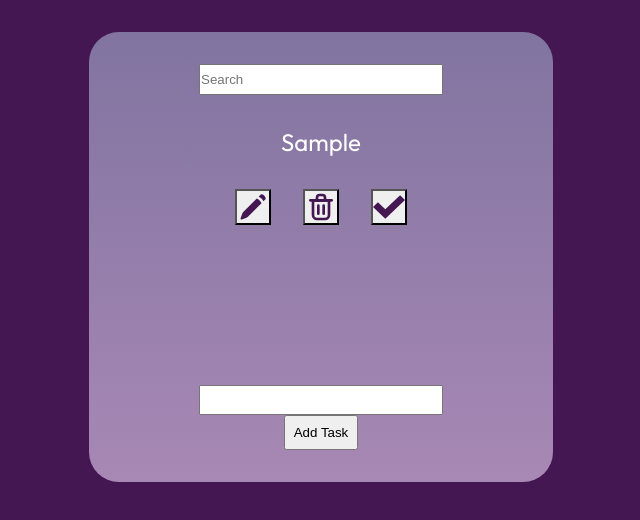
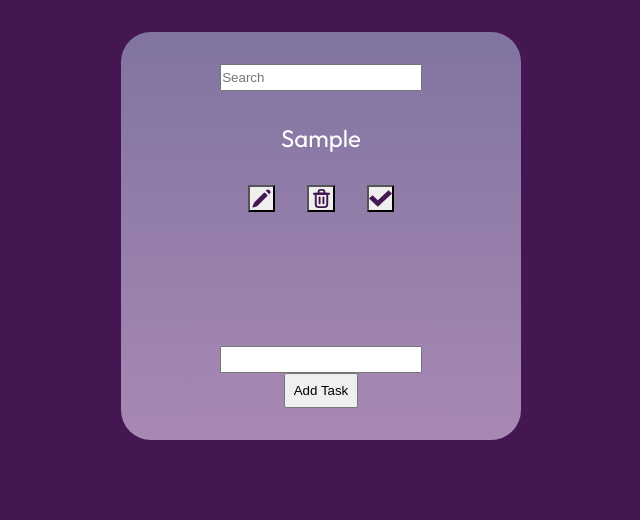
Before and after one commit to Dazank/new-to-do-list, a plain HTML site: page index.html in a window 1280 px wide. Both pictures are taken after typing "Sample" into the empty fields and a click on the button "Add Task". Shown: the whole page, without its empty margins (319-959 px from the left). Drawn offline with Linux system fonts and the light colour scheme.

Commit message:
Add files via upload

```diff
--- a/style.css
+++ b/style.css
@@ -1,5 +1,5 @@
 *{
-    box-sizing: content-box;
+    box-sizing: border-box;
     margin: 0;
     padding: 0;
 }
@@ -197,7 +197,7 @@ background-size: contain;
 aspect-ratio:1/1;
 background-position: center;
 background-repeat: no-repeat;
-width:1rem;;
+width:1.7rem;
 
 }
 
@@ -207,7 +207,7 @@ width:1rem;;
     aspect-ratio:1/1;
         background-position: center;
         background-repeat: no-repeat;
-        width:1rem;
+        width:1.7rem;
 
     }
 
@@ -217,6 +217,6 @@ width:1rem;;
         aspect-ratio:1/1;
         background-position: center;
         background-repeat: no-repeat;
-        width:1rem;
+        width:1.7rem;
 
         }
```
